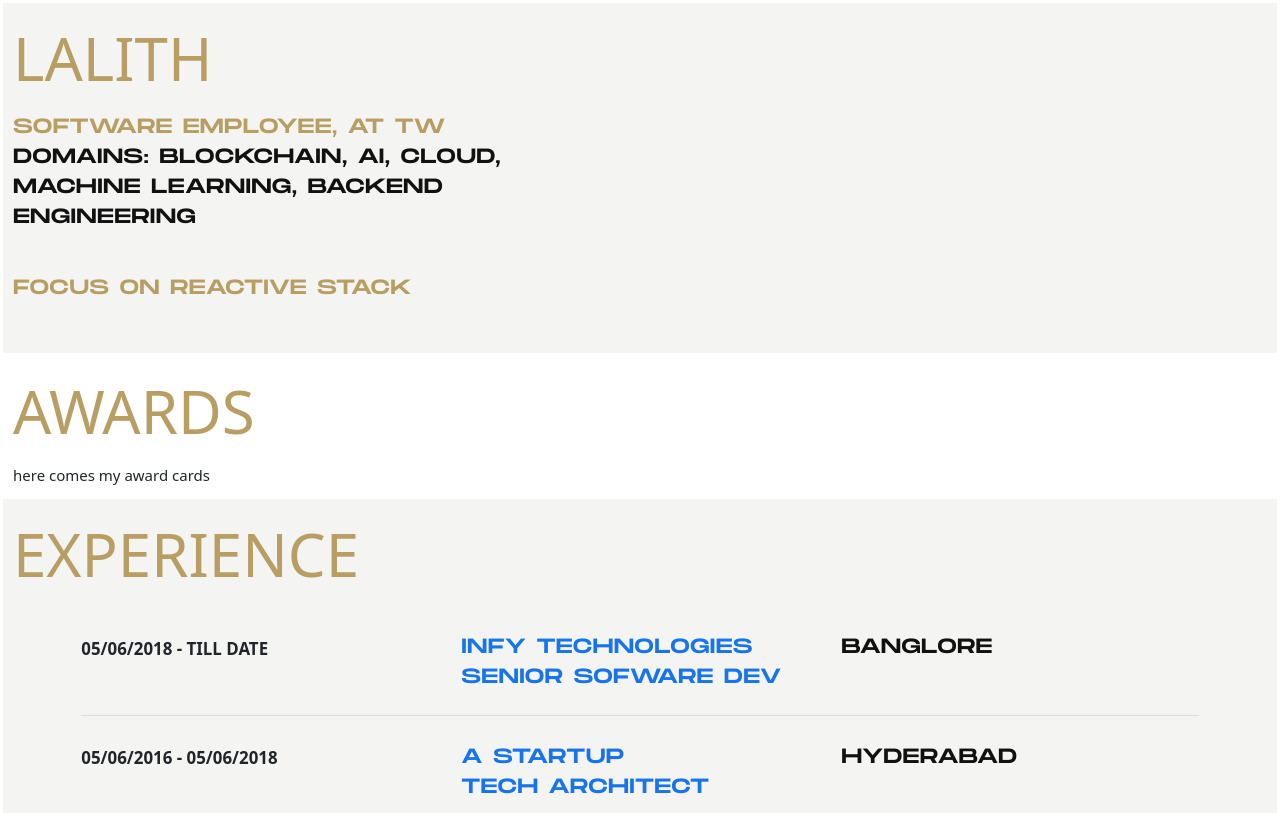
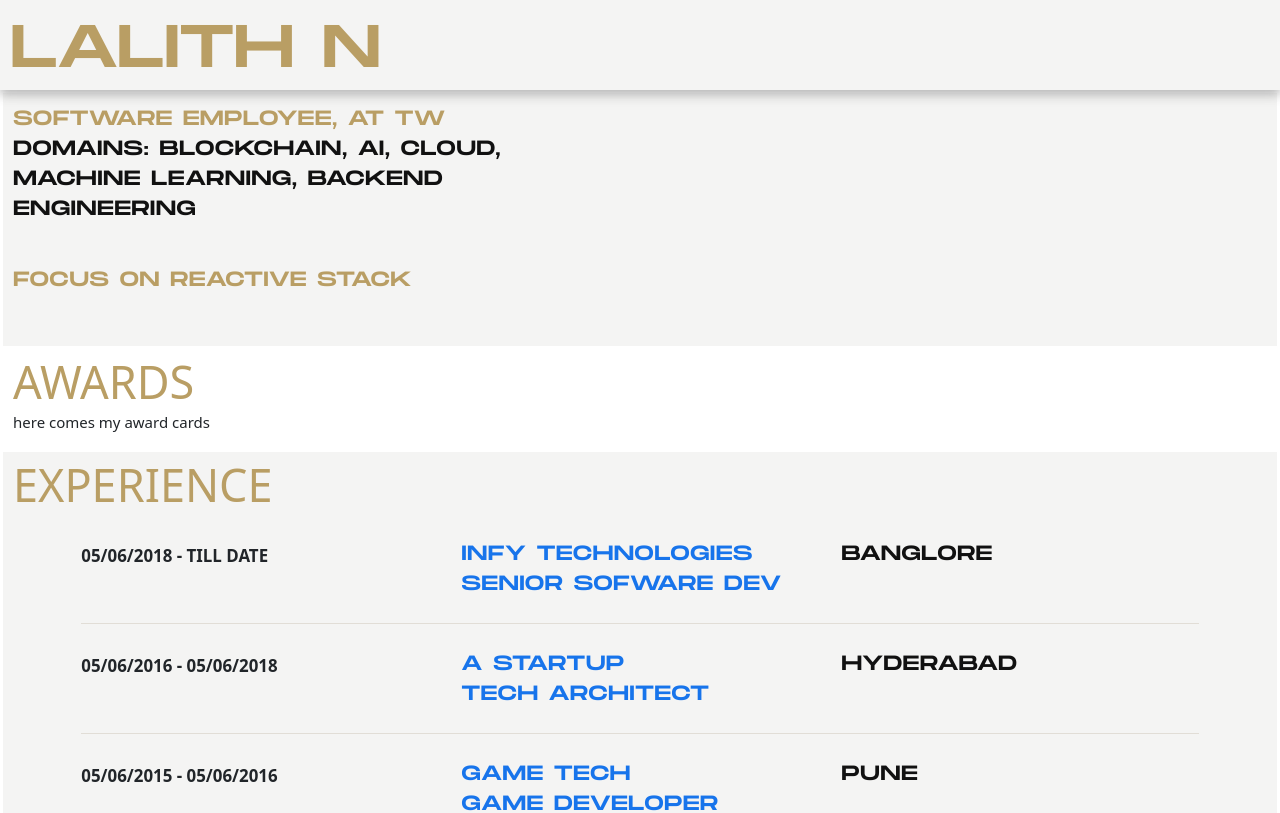
Before and after one commit to PavanNiddapu/my-first-react-app, a React (Create React App) app: page / in a window 1280 px wide. Shown: the top 813 px of the page. Built offline with nearby package versions, Linux system fonts and the light colour scheme.

Commit message:
Add fadeIn and fadeout animations

```diff
--- a/src/App.js
+++ b/src/App.js
@@ -9,8 +9,11 @@ function App() {
   return (
     // <ParallaxEffect />
     <div className='page'>
-      <div className='page1 bg-color'>
-        <Heading name="Lalith" />
+      <div id='navbar' className='sticky .fadeInDown'>
+        <a >Lalith N</a>
+      </div>
+      <div className='page1 bg-color' >
+
         {/* <div className="header-bg">
         <div className="no-deco">
           <a href="#Myself"> Lalith Niddapu </a>
--- a/src/Components/Heading.js
+++ b/src/Components/Heading.js
@@ -6,8 +6,8 @@ const Heading = (props) => {
             fontFamily: "'MonumentExtended', sans-serif'",
             color: '#b99e64',
             textTransform: 'uppercase',
-            lineHeight: '1.5em',
-            fontSize: '4em',
+            lineHeight: '1em',
+            fontSize: '3em',
             marginTop: '0%'
 
         }}> {props.name}</h1 >
--- a/src/index.css
+++ b/src/index.css
@@ -2235,6 +2235,16 @@ a:hover .center-icon i {
     margin: 3px;
 }
 
+.page1,
+.page3 {
+    animation: fadeInRightL 3s ease-in-out;
+}
+
+.page2,
+.page4 {
+    animation: fadeInLeftL 3s ease-in-out;
+}
+
 .bg-color {
     background-color: #f4f4f3;
     /* background-color: #f9f8f4; */
@@ -2245,6 +2255,69 @@ a:hover .center-icon i {
 
 }
 
+#navbar {
+    overflow: hidden;
+    background-color: rgb(244, 244, 243, 1);
+    /* background-color: #f0eee5e6 */
+    box-shadow: 0 5px 10px rgba(175, 175, 175, 0.9);
+}
+
+#navbar a {
+    float: left;
+    display: block;
+    font-family: 'MonumentExtended', sans-serif;
+    font-size: 4rem;
+    color: #b99e64;
+    text-transform: uppercase;
+}
+
+.sticky {
+    position: sticky;
+    top: 0;
+    width: 100%;
+    padding: 0px 10px;
+}
+
+/* My animations */
+
+@keyframes fadeInLeftL {
+    0% {
+        color: rgb(61, 114, 25);
+        opacity: 0;
+        transform: translate(-10px) rotate(0deg);
+    }
+
+    50% {
+        color: rgba(186, 227, 181, 0.634);
+        transform: translate(10px) rotate(0deg);
+    }
+
+    100% {
+        color: rgb(255, 255, 255);
+        opacity: 100;
+        transform: translate(0) rotate(0deg);
+    }
+}
+
+@keyframes fadeInRightL {
+    0% {
+        color: rgb(127, 248, 46);
+        opacity: 0;
+        transform: translate(100px);
+    }
+
+    50% {
+        color: rgba(48, 67, 46, 0.634);
+        transform: translate(-10px);
+    }
+
+    100% {
+        color: rgb(255, 255, 255);
+        opacity: 100;
+        transform: translate(0px);
+    }
+}
+
 /*
 .page3 {
     background-color: #ffffff;
```
